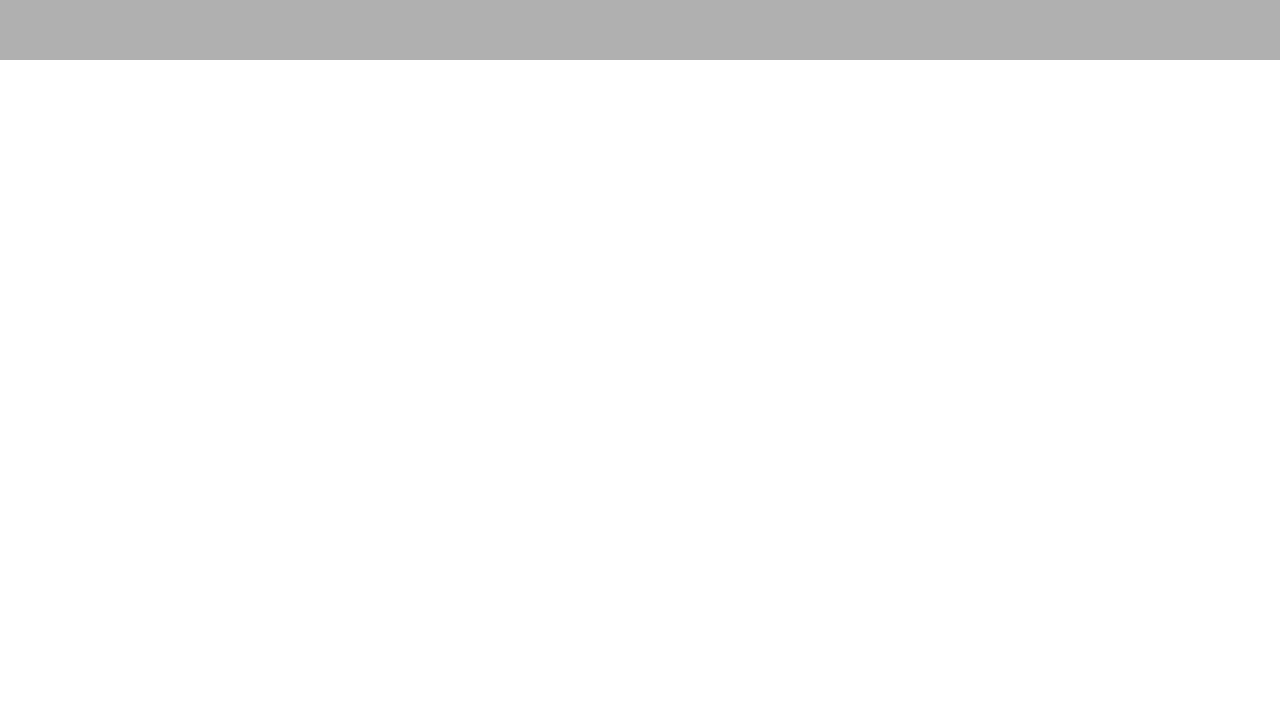
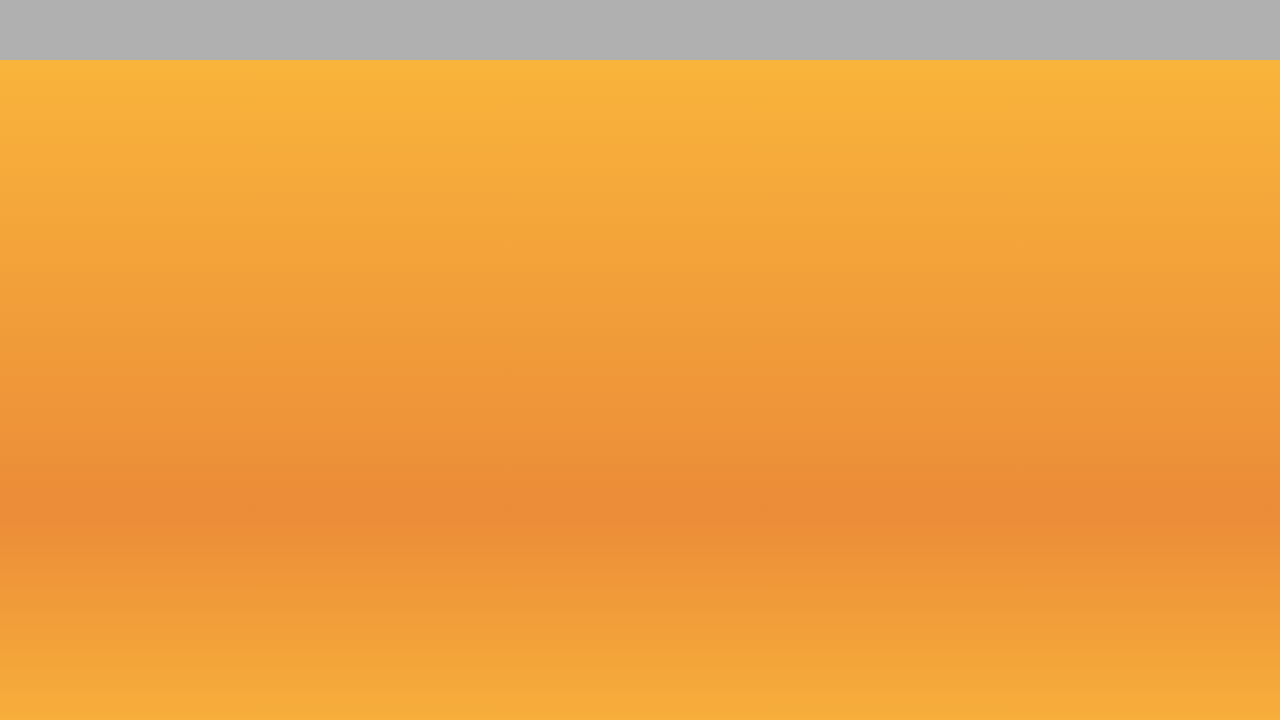
Before and after one commit to poshlipismo/burger, a website: page app/index.html in a window 1280 px wide. Shown: the part 2760-3480 px from the top of the page. Before the commit the page ends 2820 px from the top, so only its background shows below. Drawn offline with nearby package versions, Linux system fonts and the light colour scheme.

Commit message:
Add burgers section

```diff
--- a/app/index.html
+++ b/app/index.html
@@ -158,6 +158,9 @@
                     </ul>
                 </div>
             </section>
+            <section class="section burgers">
+
+            </section>
         </div>
     </div>
     <nav class="nav-section"></nav>
--- /dev/null
+++ b/app/sass/blocks/_burgers.scss
@@ -0,0 +1,7 @@
+.burgers {
+    background: #f9b43b;
+    background: -moz-linear-gradient(top, #f9b43b 0%, #eb8c38 48%, #f9b43b 74%, #f9b43b 100%); /* FF3.6-15 */
+    background: -webkit-linear-gradient(top, #f9b43b 0%,#eb8c38 48%,#f9b43b 74%,#f9b43b 100%); /* Chrome10-25,Safari5.1-6 */
+    background: linear-gradient(to bottom, #f9b43b 0%,#eb8c38 48%,#f9b43b 74%,#f9b43b 100%); /* W3C, IE10+, FF16+, Chrome26+, Opera12+, Safari7+ */
+    filter: progid:DXImageTransform.Microsoft.gradient( startColorstr='#f9b43b', endColorstr='#f9b43b',GradientType=0 ); /* IE6-9 */
+}
--- a/app/sass/main.scss
+++ b/app/sass/main.scss
@@ -27,3 +27,5 @@
 @import "./blocks/best";
 @import "./blocks/features";
 @import "./blocks/rewiews";
+
+@import "./blocks/burgers";
```
Also changed, not shown: app/css/style.min.css.
